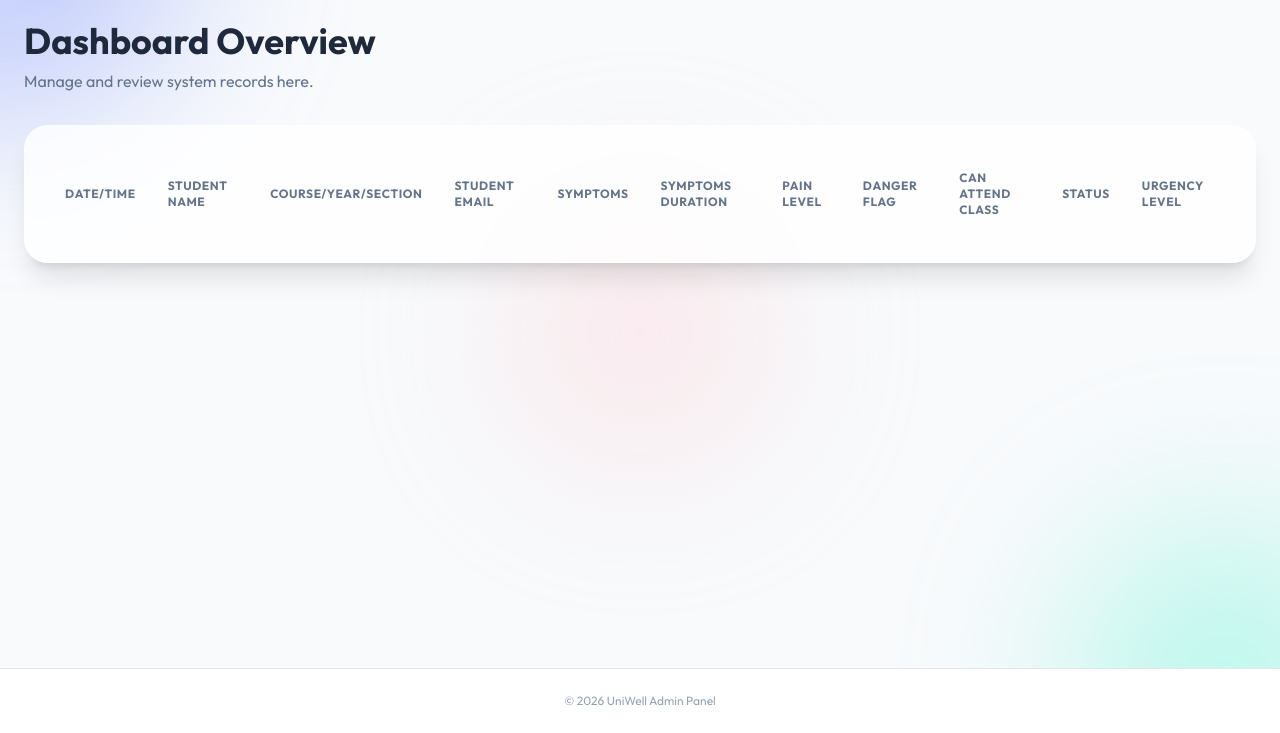
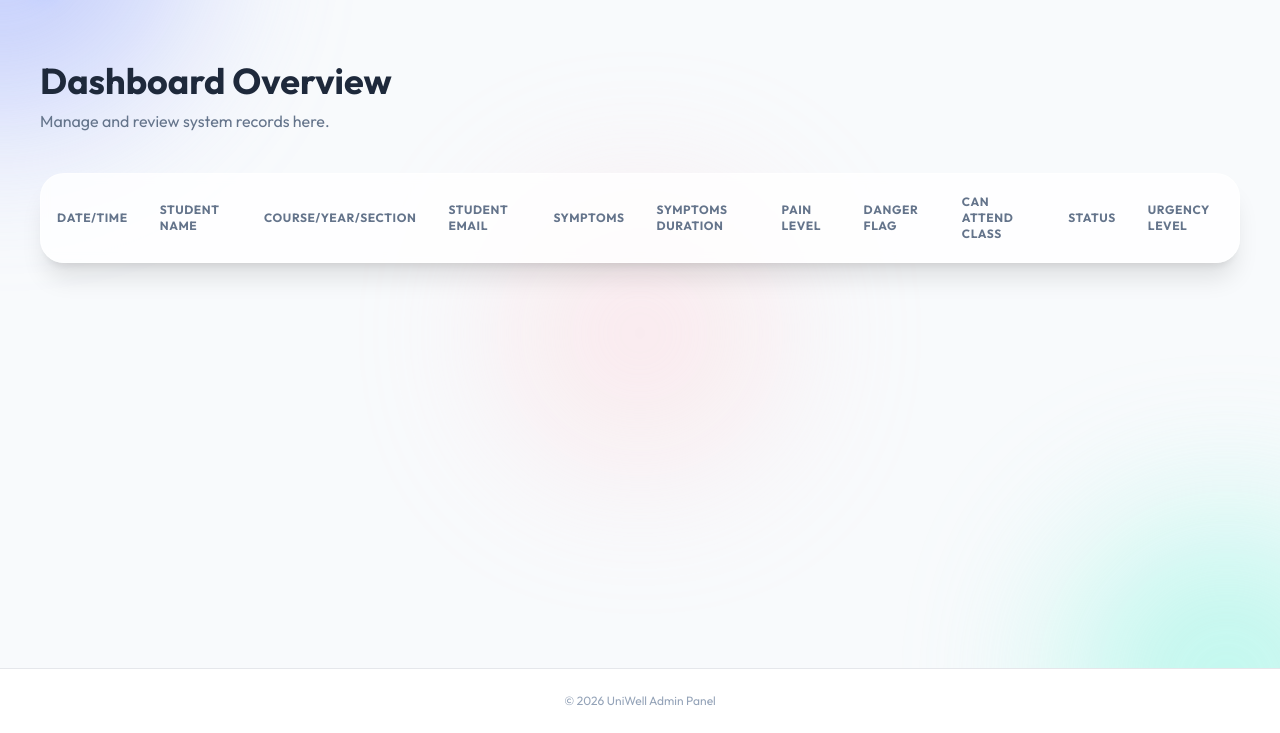
Before and after one commit to dark-er-00/OnlineNurseCompanionVer3, a website: page admin.html in a window 1280 px wide. Shown: the part 67-800 px from the top of the page. Drawn offline with nearby package versions, Linux system fonts and the light colour scheme; no server answers.

Commit message:
Adjusting the margin

```diff
--- a/admin.html
+++ b/admin.html
@@ -36,7 +36,7 @@
     </nav>
 
     <!-- Main Content -->
-    <main class="flex-grow px-6 pb-16 relative z-10">
+    <main class="flex-grow px-0 pb-16 relative z-10">
 
         <div id="newCaseNotification"
             class="hidden fixed top-6 right-6 bg-white shadow-xl rounded-2xl p-4 border border-indigo-100 z-50 animate-fade-in">
@@ -52,16 +52,16 @@
             </div>
         </div>
 
-        <div class="max-w-7xl mx-auto">
+        <div class="w-full">
 
             <!-- Page Header -->
-            <div class="mb-8">
+            <div class="m-10">
                 <h1 class="text-4xl font-bold mb-2">Dashboard Overview</h1>
                 <p class="text-slate-500">Manage and review system records here.</p>
             </div>
 
             <!-- Table Container -->
-            <div class="bg-white/80 backdrop-blur-sm rounded-3xl p-6 shadow-xl border border-white/50 overflow-x-auto">
+            <div class="bg-white/80 backdrop-blur-sm rounded-3xl m-10 shadow-xl border border-white/50 overflow-x-auto">
 
                 <table class="min-w-full text-sm text-left border-separate border-spacing-y-2">
 
```
